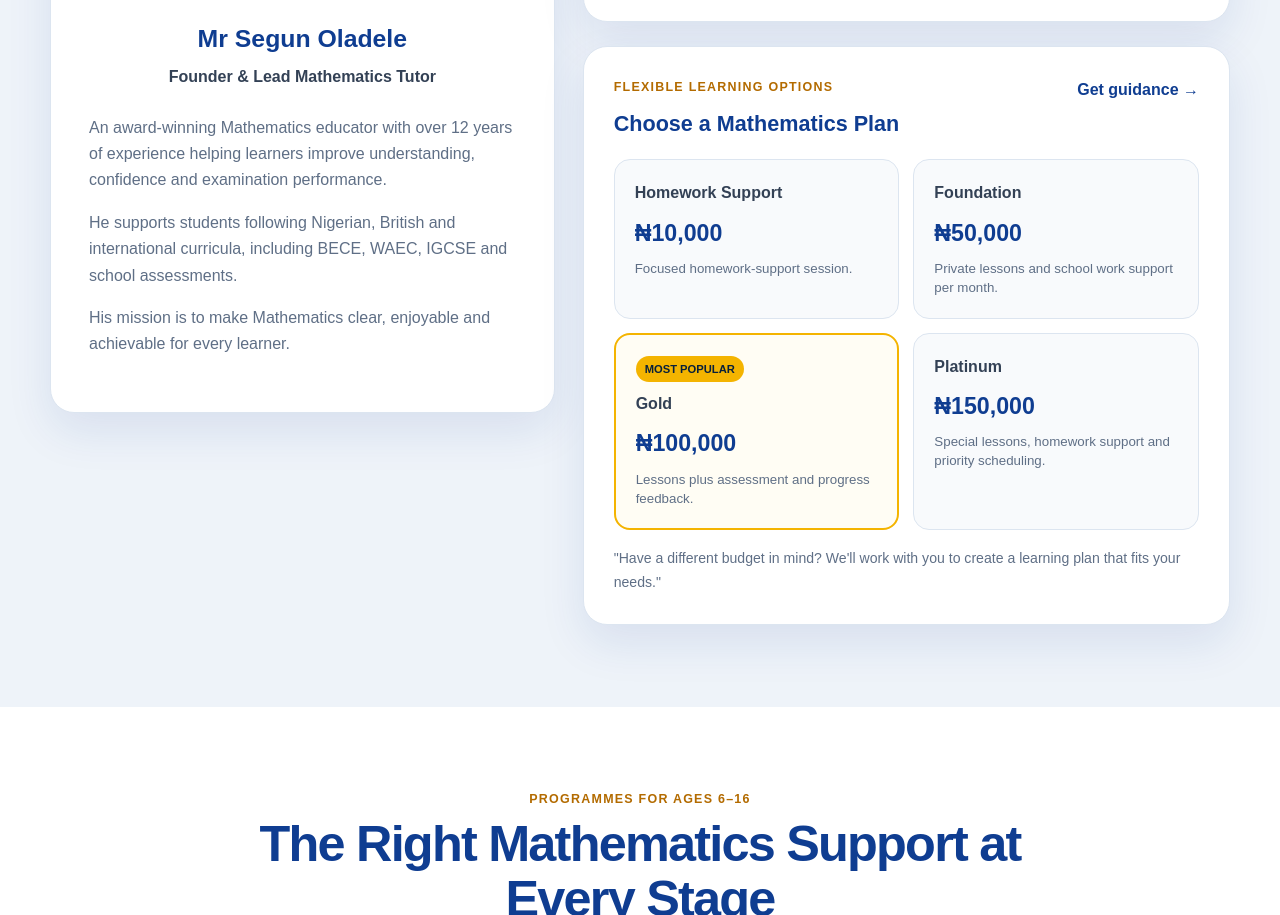
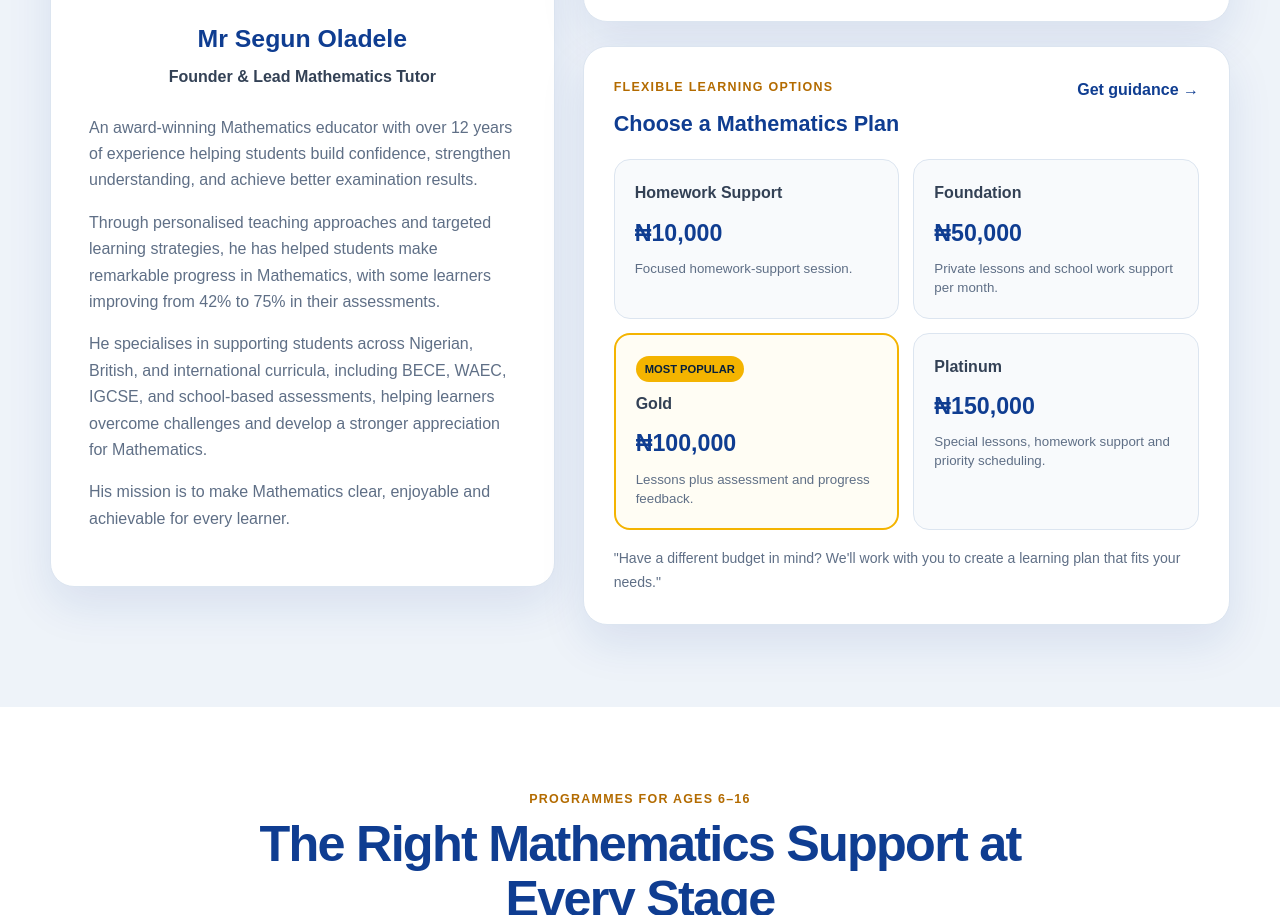
Before and after one commit to kayode16/mathtutor, a plain HTML site: page index.html in a window 1280 px wide. Shown: the part 2061-2976 px from the top of the page. Drawn offline with Linux system fonts and the light colour scheme.

Commit message:
Update index.html

```diff
--- a/index.html
+++ b/index.html
@@ -922,13 +922,20 @@
             <p class="tutor-role">Founder &amp; Lead Mathematics Tutor</p>
 
             <p>
-              An award-winning Mathematics educator with over 12 years of experience
-              helping learners improve understanding, confidence and examination performance.
+              An award-winning Mathematics educator with over 12 years of experience helping students build confidence,
+              strengthen understanding, and achieve better examination results.
             </p>
 
             <p>
-              He supports students following Nigerian, British and international curricula,
-              including BECE, WAEC, IGCSE and school assessments.
+              Through personalised teaching approaches and targeted learning strategies,
+              he has helped students make remarkable progress in Mathematics,
+              with some learners improving from 42% to 75% in their assessments.
+            </p>
+
+            <p>
+              He specialises in supporting students across Nigerian, British, and international curricula,
+              including BECE, WAEC, IGCSE, and school-based assessments,
+              helping learners overcome challenges and develop a stronger appreciation for Mathematics.
             </p>
 
             <p>
```
